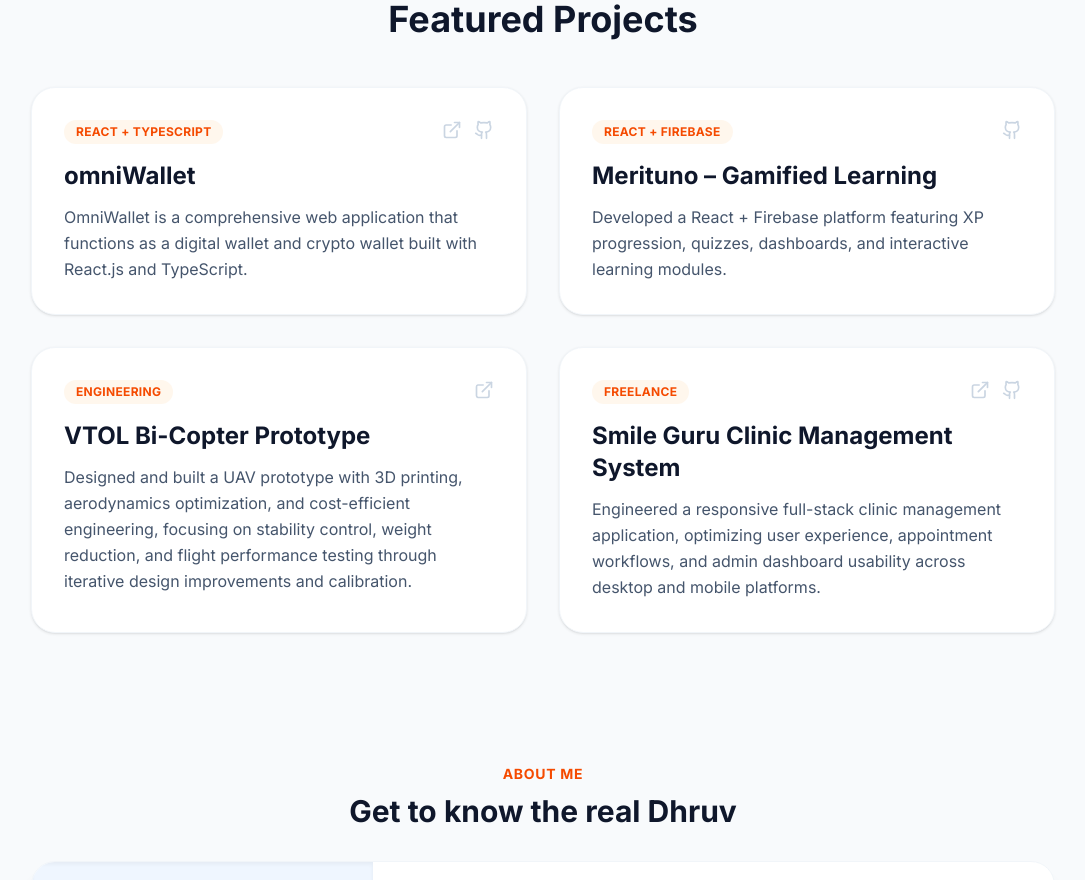
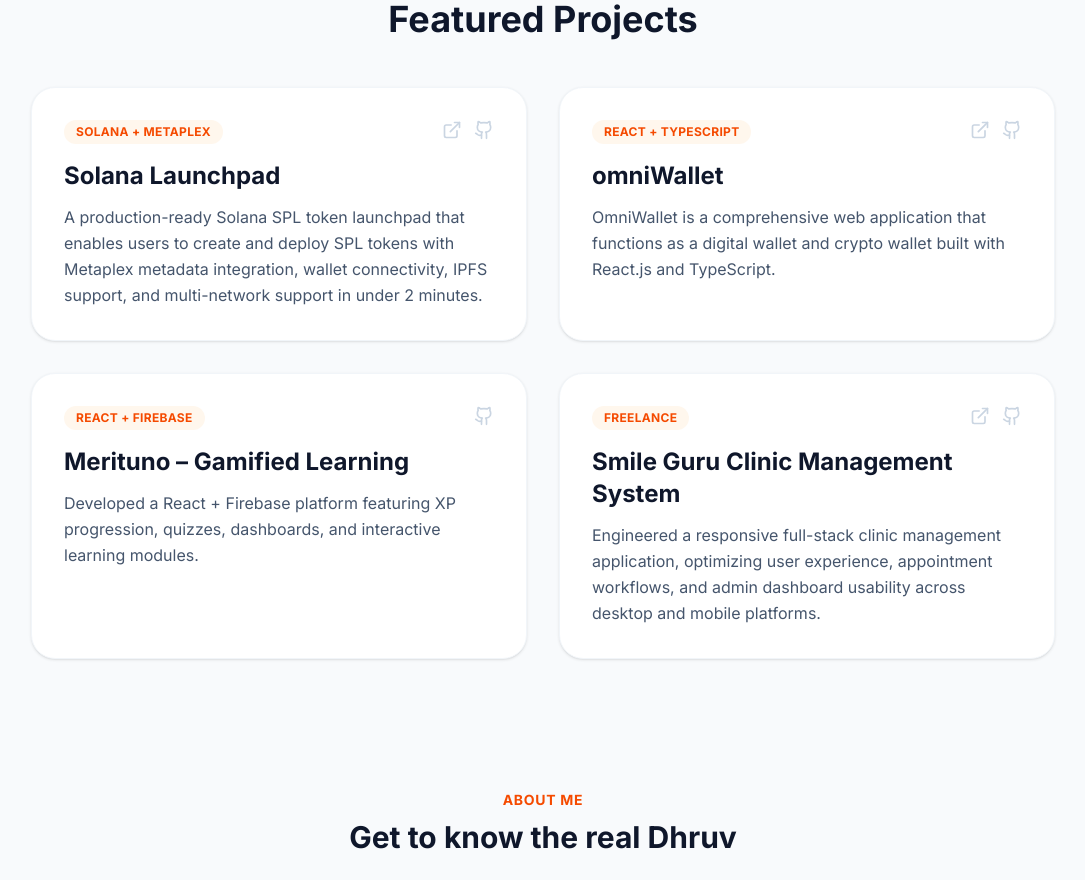
Before and after one commit to Dhruv-mavani/my-portfolio, a Next.js app: page / in a window 1280 px wide. Shown: the part 2280-3160 px from the top of the page, without its empty margins (97-1182 px from the left). Built offline with nearby package versions, Linux system fonts and the light colour scheme.

Commit message:
added new projs

```diff
--- a/app/page.tsx
+++ b/app/page.tsx
@@ -6,6 +6,13 @@
 
 // --- DATA: PROJECTS ---
 const projects = [
+  {
+    title: "Solana Launchpad",
+    desc: "A production-ready Solana SPL token launchpad that enables users to create and deploy SPL tokens with Metaplex metadata integration, wallet connectivity, IPFS support, and multi-network support in under 2 minutes.",
+    link: "https://solanaspl.vercel.app",
+    github: "https://github.com/Dhruv-mavani/solanalaunchpad",
+    tag: "Solana + Metaplex"
+  },
   {
     title: "omniWallet",
     desc: "OmniWallet is a comprehensive web application that functions as a digital wallet and crypto wallet built with React.js and TypeScript.",
@@ -18,12 +25,6 @@
     desc: "Developed a React + Firebase platform featuring XP progression, quizzes, dashboards, and interactive learning modules.",
     github: "https://github.com/Dhruv-mavani/Merituno-Learn2Earn-",
     tag: "React + Firebase"
-  },
-  {
-    title: "VTOL Bi-Copter Prototype",
-    desc: "Designed and built a UAV prototype with 3D printing, aerodynamics optimization, and cost-efficient engineering, focusing on stability control, weight reduction, and flight performance testing through iterative design improvements and calibration.",
-    link: "https://www.linkedin.com/posts/dhruvmavanii_vtol-bicopter-3dprinting-activity-7331290468707733505-C9yG",
-    tag: "Engineering"
   },
   {
     title: "Smile Guru Clinic Management System",
```
